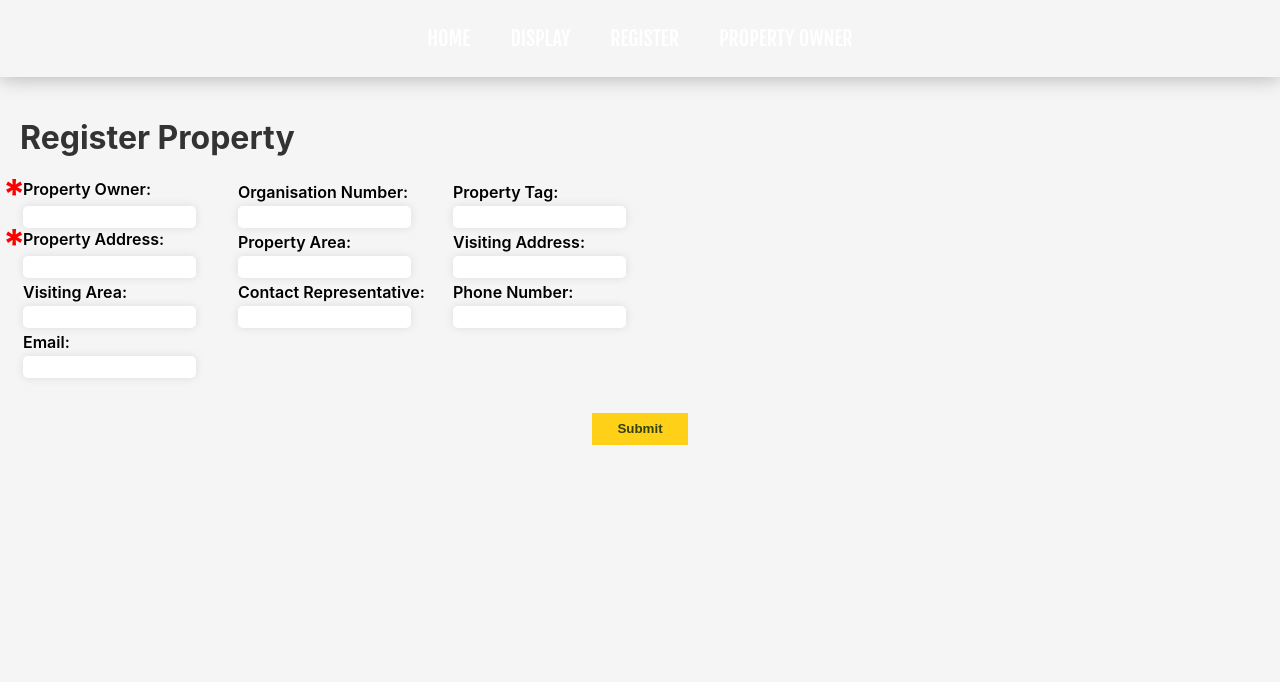
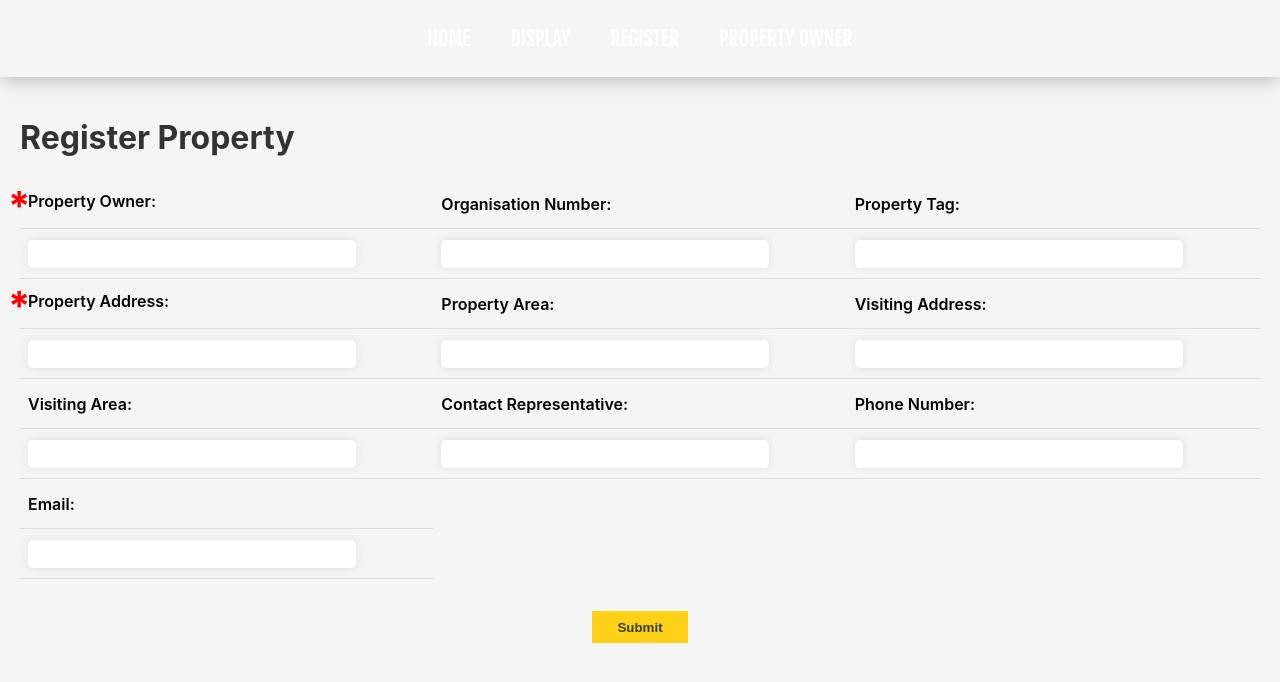
Before and after one commit to mazmann/fastighets-fakta, a React (Create React App) app: page /register in a window 1280 px wide. Shown: the top 682 px of the page. Built offline with nearby package versions, Linux system fonts and the light colour scheme.

Commit message:
hgfhgfhg

```diff
--- a/src/App.css
+++ b/src/App.css
@@ -43,7 +43,7 @@ label {
 
 input {
   width: 80%;
-  padding: 2px;
+  padding: 5px;
   font-size: 16px;
   border: none;
   /* border: 1px solid rgba(128, 128, 128, 0.323); */
--- a/src/App.js
+++ b/src/App.js
@@ -3,6 +3,7 @@ import { Routes, Route } from 'react-router-dom';
 import './App.css';
 import NewProperty from './components/NewProperty';
 import DisplayProperties from './components/DisplayProperties';
+import DetailPanelWithRowClick from './components/DetailPanelWithRowClick';
 import PropertyData from './components/PropertyData';
 import Navigation from './components/Navigation';
 import EditProperty from './components/EditProperty';
@@ -21,6 +22,7 @@ function App() {
         <Route path="/" element={<Home />} />
         <Route path="/display" element={<DisplayProperties />} />
         <Route path="/property/:propertyId" element={<PropertyData />} />
+        <Route path="/property/:propertyId" element={<DetailPanelWithRowClick />} />
         <Route path="/edit/:propertyId" element={<EditProperty />} />
         <Route path="/register" element={<NewProperty />} />
         <Route path="/owner" element={<PropertyOwner />} />
--- a/src/components/Buttons.jsx
+++ b/src/components/Buttons.jsx
@@ -56,7 +56,7 @@ export const MoreInfoButton = ({ id }) => {
     return (
         <Link to={`/property/${id}`}>
             <button className='more-info-button'>
-                Open
+                DETAILS
             </button>
         </Link>
     );
--- a/src/components/NewProperty.css
+++ b/src/components/NewProperty.css
@@ -1,3 +1,22 @@
+.new-property-table th,
+.new-property-table td {
+  padding: 8px;
+  text-align: left;
+  border-bottom: 1px solid #ddd;
+}
+
+.new-property-table tr {
+  height: 50px;
+}
+
+
+.new-property-table {
+  width: 100%;
+  border-collapse: collapse;
+  table-layout: fixed;
+}
+
+
 .required-field-container {
   position: relative;
   padding: 0;
--- a/src/components/NewProperty.jsx
+++ b/src/components/NewProperty.jsx
@@ -70,7 +70,7 @@ function NewProperty() {
     <div className="App">
       <h1>Register Property</h1>        {errorMessage && <p className="error-message">{errorMessage}</p>}
       <form>
-        <table>
+      <table className='new-property-table'>
           <tbody>
             <tr>
               <td>
--- a/src/components/DetailPanelWithRowClick.jsx
+++ b/src/components/property_display_table.jsx
@@ -1,4 +1,5 @@
 import { useMemo, useState, useEffect } from 'react';
+import { MoreInfoButton } from './Buttons';
 import {
   MRT_EditActionButtons,
   MaterialReactTable,
@@ -69,19 +70,20 @@ const Example = () => {
 
 
     //optionally customize modal content
-    renderCreateRowDialogContent: ({ table, row, internalEditComponents }) => (
-      <>
-        <DialogTitle variant="h3">Create New User</DialogTitle>
-        <DialogContent
-          sx={{ display: 'flex', flexDirection: 'column', gap: '1rem' }}
-        >
-          {internalEditComponents} {/* or render custom edit components here */}
-        </DialogContent>
-        <DialogActions>
-          <MRT_EditActionButtons variant="text" table={table} row={row} />
-        </DialogActions>
-      </>
-    ),
+
+    // renderCreateRowDialogContent: ({ table, row, internalEditComponents }) => (
+    //   <>
+    //     <DialogTitle variant="h3">Create New User</DialogTitle>
+    //     <DialogContent
+    //       sx={{ display: 'flex', flexDirection: 'column', gap: '1rem' }}
+    //     >
+    //       {internalEditComponents} {/* or render custom edit components here */}
+    //     </DialogContent>
+    //     <DialogActions>
+    //       <MRT_EditActionButtons variant="text" table={table} row={row} />
+    //     </DialogActions>
+    //   </>
+    // ),
 
 
 
@@ -117,6 +119,7 @@ const Example = () => {
           <Typography>Visiting Area: {row.original.visitingArea}</Typography>
           <Typography>Contact: {row.original.contactRep}</Typography>
           <Typography>Org: {row.original.organisationNumber}</Typography>
+          <Typography><MoreInfoButton id={row.original._id} /></Typography>
         </Box>
       ) : null,
   });
```
